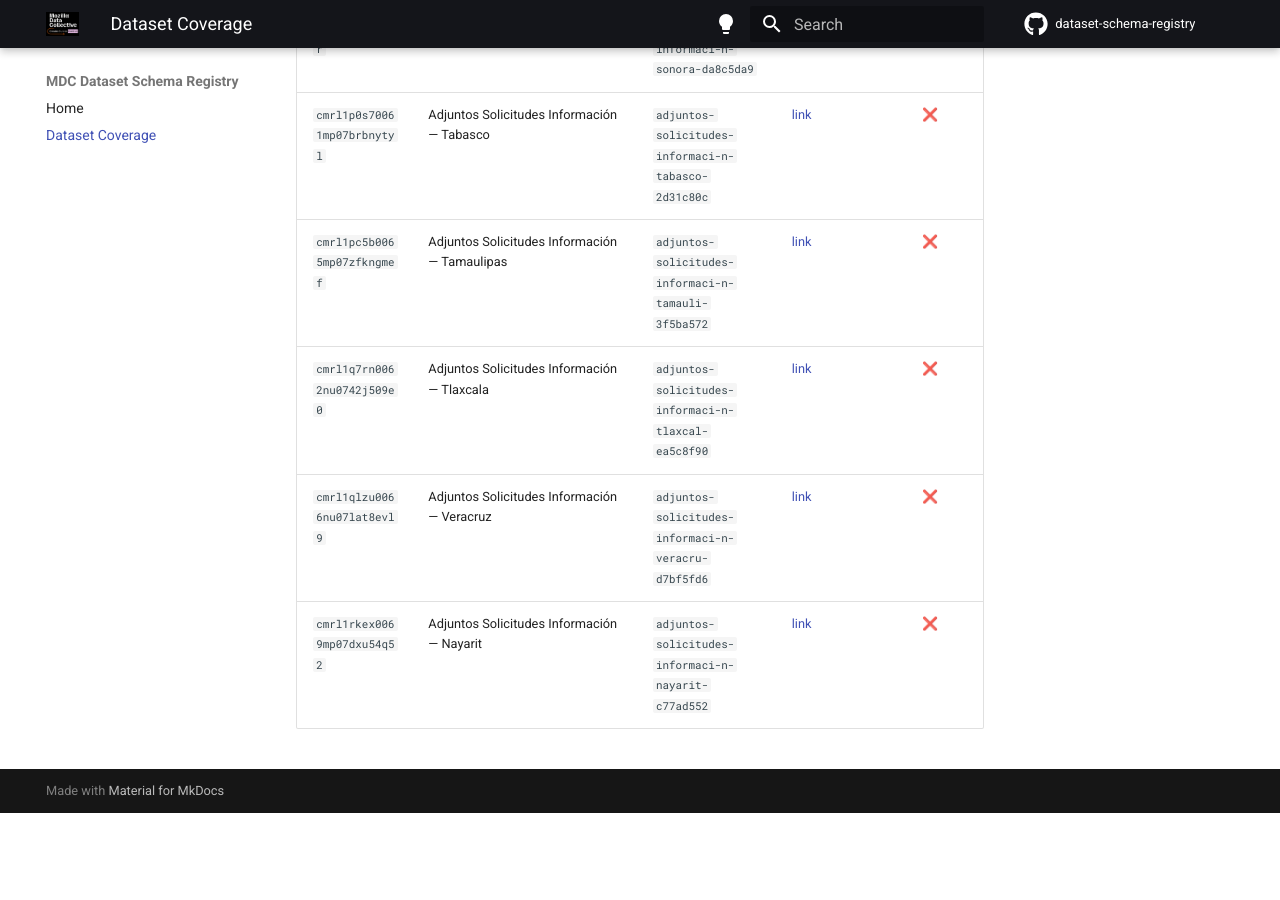
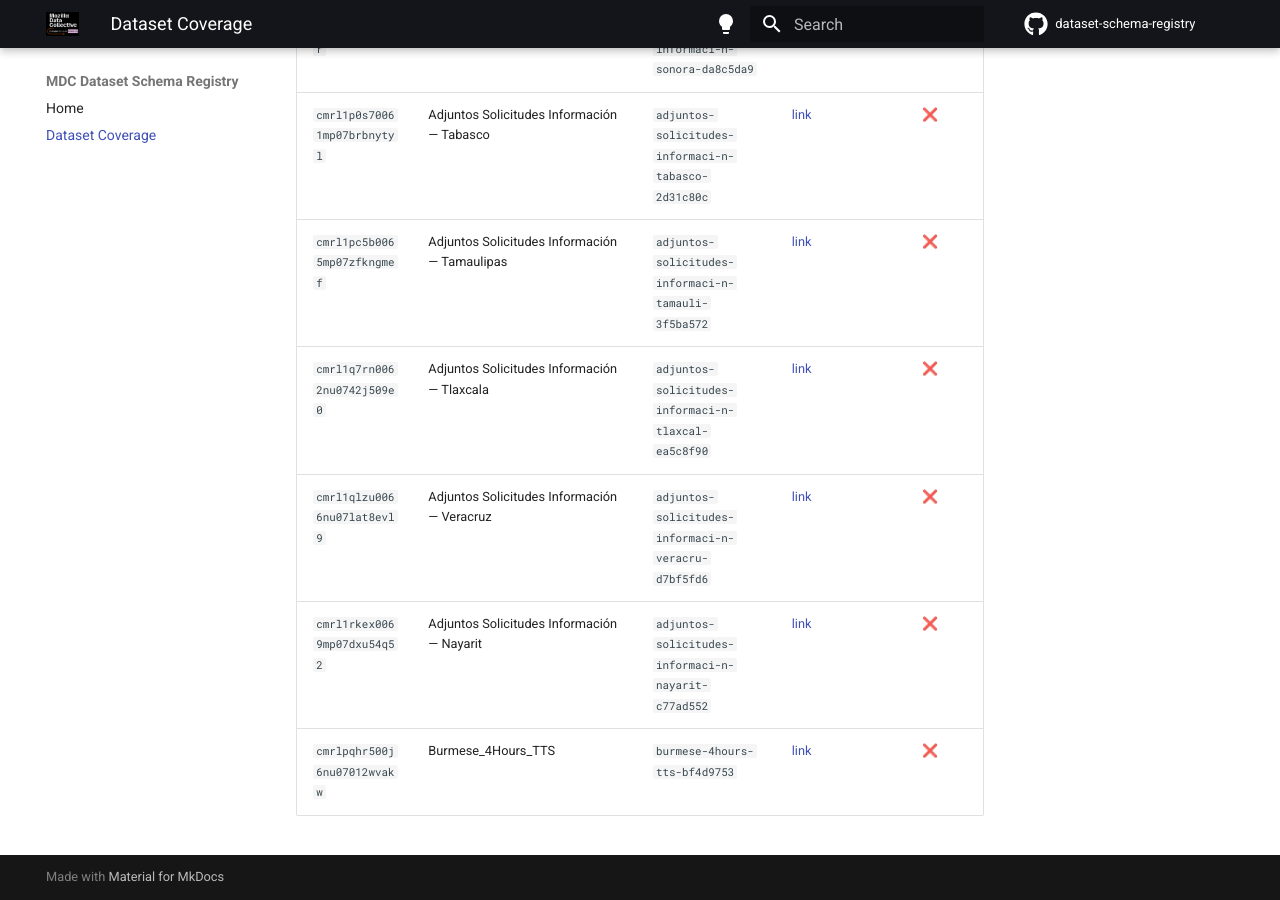
Before and after one commit to Mozilla-Data-Collective/dataset-schema-registry, an MkDocs documentation site: the page built from docs/dataset-coverage.md, in a window 1280 px wide and 900 px high, scrolled down 94210 px. Built offline with MkDocs 1.6.1 and Material for MkDocs 9.7.7, drawn with Linux system fonts in a browser that asks for light colours; comment, search, counter and statistics services are not loaded; before the commit the page ends 95023 px from its top, so only the background shows below that; part of the change alters nothing that is shown.

Commit message:
chore: update dataset coverage [skip ci]

```diff
--- a/docs/dataset-coverage.md
+++ b/docs/dataset-coverage.md
@@ -9,9 +9,9 @@ schema in this registry and which ones are still missing.
     [Home](index.md) for details.
 
 **Last updated:** 2026-07-15
-**Total datasets in sitemap:** 921
+**Total datasets in sitemap:** 922
 **Schemas registered:** 409 ✅
-**Schemas missing:** 512 ❌
+**Schemas missing:** 513 ❌
 
 | ID | Name | Slug | Dataset page | Schema registered |
 |----|------|------|-------------|:-----------------:|
@@ -936,3 +936,4 @@ schema in this registry and which ones are still missing.
 | `cmrl1q7rn0062nu0742j509e0` | Adjuntos Solicitudes Información — Tlaxcala | `adjuntos-solicitudes-informaci-n-tlaxcal-ea5c8f90` | [link](https://mozilladatacollective.com/datasets/cmrl1q7rn0062nu0742j509e0) | ❌ |
 | `cmrl1qlzu0066nu07lat8evl9` | Adjuntos Solicitudes Información — Veracruz | `adjuntos-solicitudes-informaci-n-veracru-d7bf5fd6` | [link](https://mozilladatacollective.com/datasets/cmrl1qlzu0066nu07lat8evl9) | ❌ |
 | `cmrl1rkex0069mp07dxu54q52` | Adjuntos Solicitudes Información — Nayarit | `adjuntos-solicitudes-informaci-n-nayarit-c77ad552` | [link](https://mozilladatacollective.com/datasets/cmrl1rkex0069mp07dxu54q52) | ❌ |
+| `cmrlpqhr500j6nu07012wvakw` | Burmese_4Hours_TTS | `burmese-4hours-tts-bf4d9753` | [link](https://mozilladatacollective.com/datasets/cmrlpqhr500j6nu07012wvakw) | ❌ |
```
